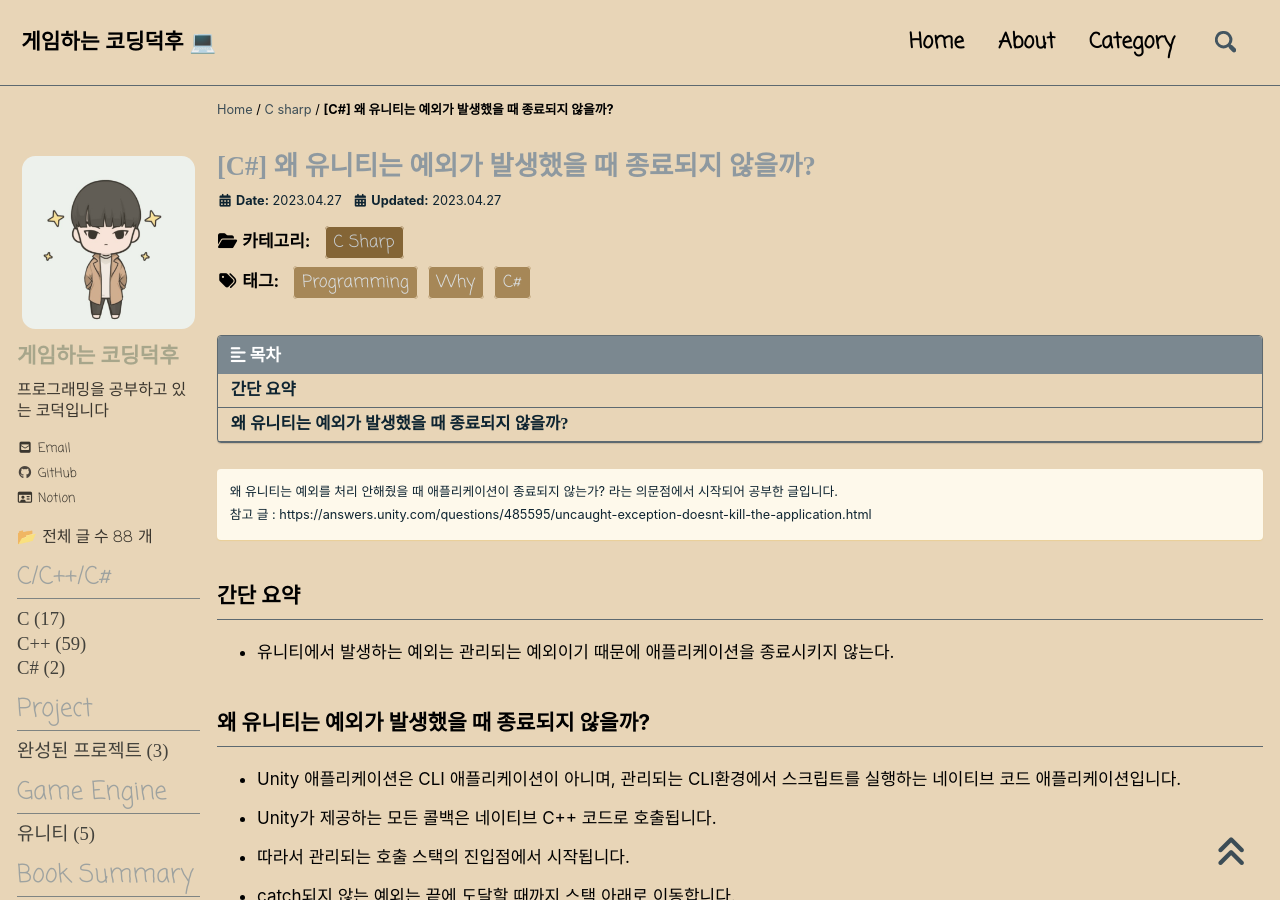
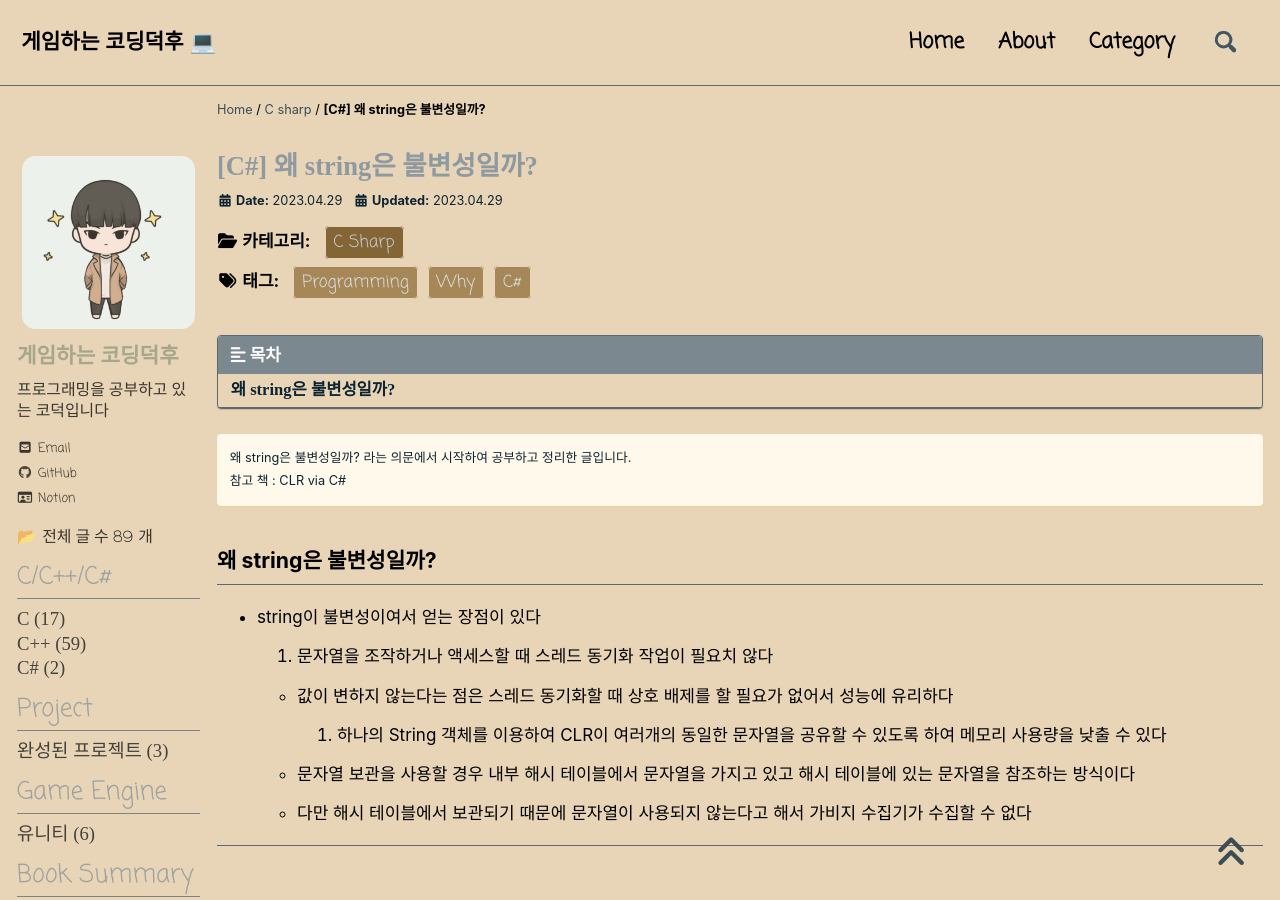
Before and after one commit to reoul/reoul.github.io, a Jekyll site: the page built from _posts/csharp/2023-04-27-csharp-2.md, in a window 1280 px wide and 900 px high. Built offline with Jekyll 4.4.1, drawn with Linux system fonts in a browser that asks for light colours; cached includes are drawn as plain includes; nearby versions of some CDN libraries; some web fonts are replaced; comment, search, counter and statistics services are not loaded; some of the changed text lies outside the part shown.

Commit message:
[왜 string은 불변성일까] 포스팅, [왜 유니티는 예외가 발생했을 때 종료되지 않을까?] 카테코리 변경

```diff
--- a/_posts/csharp/2023-04-27-csharp-2.md
+++ b/_posts/csharp/2023-04-27-csharp-2.md
@@ -1,5 +1,5 @@
 ---
-title: "[C#] 왜 유니티는 예외가 발생했을 때 종료되지 않을까?"
+title: "[C#] 왜 string은 불변성일까?"
 
 categories:
   - C Sharp
@@ -12,30 +12,23 @@ toc_sticky: true                  # 목차 사이드바 고정
 
 published: true                   #글 공개 여부(false해도 주소로 접근 가능)
 
-date:       2023-04-27T22:26:00+09:00
-lastmod:    2023-04-27T22:26:00+09:00
+date:       2023-04-29T00:00:56+09:00
+lastmod:    2023-04-29T01:00:56+09:00
 ---
 
 <!-- description : 25자에서 160자 사이 -->
-왜 유니티는 예외를 처리 안해줬을 때 애플리케이션이 종료되지 않는가? 라는 의문점에서 시작되어 공부한 글입니다. <br>
-참고 글 : https://answers.unity.com/questions/485595/uncaught-exception-doesnt-kill-the-application.html
+왜 string은 불변성일까? 라는 의문에서 시작하여 공부하고 정리한 글입니다.<br>
+참고 책 : CLR via C#
 {: .notice--warning}
 
-## 간단 요약
+## 왜 string은 불변성일까?
 
-- 유니티에서 발생하는 예외는 관리되는 예외이기 때문에 애플리케이션을 종료시키지 않는다.
-
-## 왜 유니티는 예외가 발생했을 때 종료되지 않을까?
-
-- Unity 애플리케이션은 CLI 애플리케이션이 아니며, 관리되는 CLI환경에서 스크립트를 실행하는 네이티브 코드 애플리케이션입니다.
-- Unity가 제공하는 모든 콜백은 네이티브 C++ 코드로 호출됩니다.
-- 따라서 관리되는 호출 스택의 진입점에서 시작됩니다.
-- catch되지 않는 예외는 끝에 도달할 때까지 스택 아래로 이동합니다.
-- 이 시점에서 Unity는 콜백에서 예외가 포착되었음을 표시합니다.
-- 예외는 응용프로그램을 종료하는데 반드시 필요한 것은 아니다.
-- Unity의 경우 콜백 내부의 예외는 Unity의 사용자 스크립트 중 하나에 결함이 있는 것 같다는 것을 알려줍니다.
-- 스크립트는 Unity 애플리케이션의 "게스트" 일 뿐이므로 관리되는 예외는 애플리케이션을 종료할 수 없음.
-- c#이나 c++에서 예외가 발생했을 경우 관리되는 예외가 아니기 때문에 애플리케이션이 종료된다.
+- string이 불변성이여서 얻는 장점이 있다
+1. 문자열을 조작하거나 액세스할 때 스레드 동기화 작업이 필요치 않다
+   - 값이 변하지 않는다는 점은 스레드 동기화할 때 상호 배제를 할 필요가 없어서 성능에 유리하다
+2. 하나의 String 객체를 이용하여 CLR이 여러개의 동일한 문자열을 공유할 수 있도록 하여 메모리 사용량을 낮출 수 있다
+   - 문자열 보관을 사용할 경우 내부 해시 테이블에서 문자열을 가지고 있고 해시 테이블에 있는 문자열을 참조하는 방식이다
+   - 다만 해시 테이블에서 보관되기 때문에 문자열이 사용되지 않는다고 해서 가비지 수집기가 수집할 수 없다
 
 ***
 <br>
--- /dev/null
+++ b/_posts/unity/2023-04-27-unity-6.md
@@ -0,0 +1,47 @@
+---
+title: "[Unity] 왜 유니티는 예외가 발생했을 때 종료되지 않을까?"
+
+categories:
+  - Unity
+tags:
+  - [Game Engine, Unity, Why]
+# 태그는 무조건 2개 이상(1개면 글이 안보임)
+
+toc: true                         # 목차
+toc_sticky: true                  # 목차 사이드바 고정
+
+published: true                   #글 공개 여부(false해도 주소로 접근 가능)
+
+date:       2023-04-27T22:26:00+09:00
+lastmod:    2023-04-27T22:26:00+09:00
+---
+
+<!-- description : 25자에서 160자 사이 -->
+왜 유니티는 예외를 처리 안해줬을 때 애플리케이션이 종료되지 않는가? 라는 의문점에서 시작되어 공부한 글입니다. <br>
+참고 글 : https://answers.unity.com/questions/485595/uncaught-exception-doesnt-kill-the-application.html
+{: .notice--warning}
+
+## 간단 요약
+
+- 유니티에서 발생하는 예외는 관리되는 예외이기 때문에 애플리케이션을 종료시키지 않는다.
+
+## 왜 유니티는 예외가 발생했을 때 종료되지 않을까?
+
+- Unity 애플리케이션은 CLI 애플리케이션이 아니며, 관리되는 CLI환경에서 스크립트를 실행하는 네이티브 코드 애플리케이션입니다.
+- Unity가 제공하는 모든 콜백은 네이티브 C++ 코드로 호출됩니다.
+- 따라서 관리되는 호출 스택의 진입점에서 시작됩니다.
+- catch되지 않는 예외는 끝에 도달할 때까지 스택 아래로 이동합니다.
+- 이 시점에서 Unity는 콜백에서 예외가 포착되었음을 표시합니다.
+- 예외는 응용프로그램을 종료하는데 반드시 필요한 것은 아니다.
+- Unity의 경우 콜백 내부의 예외는 Unity의 사용자 스크립트 중 하나에 결함이 있는 것 같다는 것을 알려줍니다.
+- 스크립트는 Unity 애플리케이션의 "게스트" 일 뿐이므로 관리되는 예외는 애플리케이션을 종료할 수 없음.
+- c#이나 c++에서 예외가 발생했을 경우 관리되는 예외가 아니기 때문에 애플리케이션이 종료된다.
+
+***
+<br>
+
+    💻 열심히 공부해서 작성 중이니 오류나 틀린 부분이 있을 경우
+      언제든지 댓글 혹은 메일로 알려주시면 감사하겠습니다! 😸
+
+
+[맨 위로 이동하기](#){: .btn .btn--primary }{: .align-right}
```
